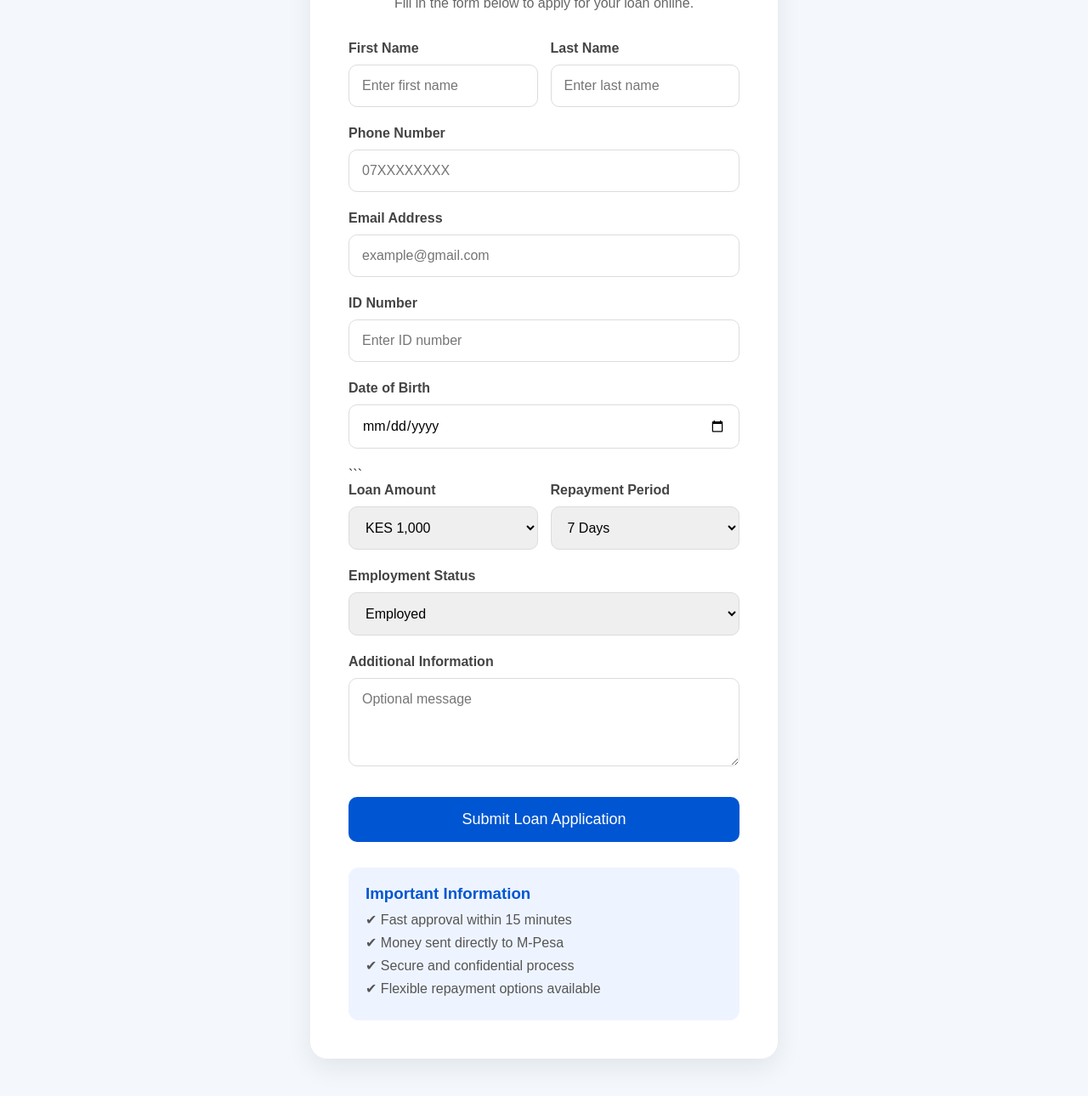
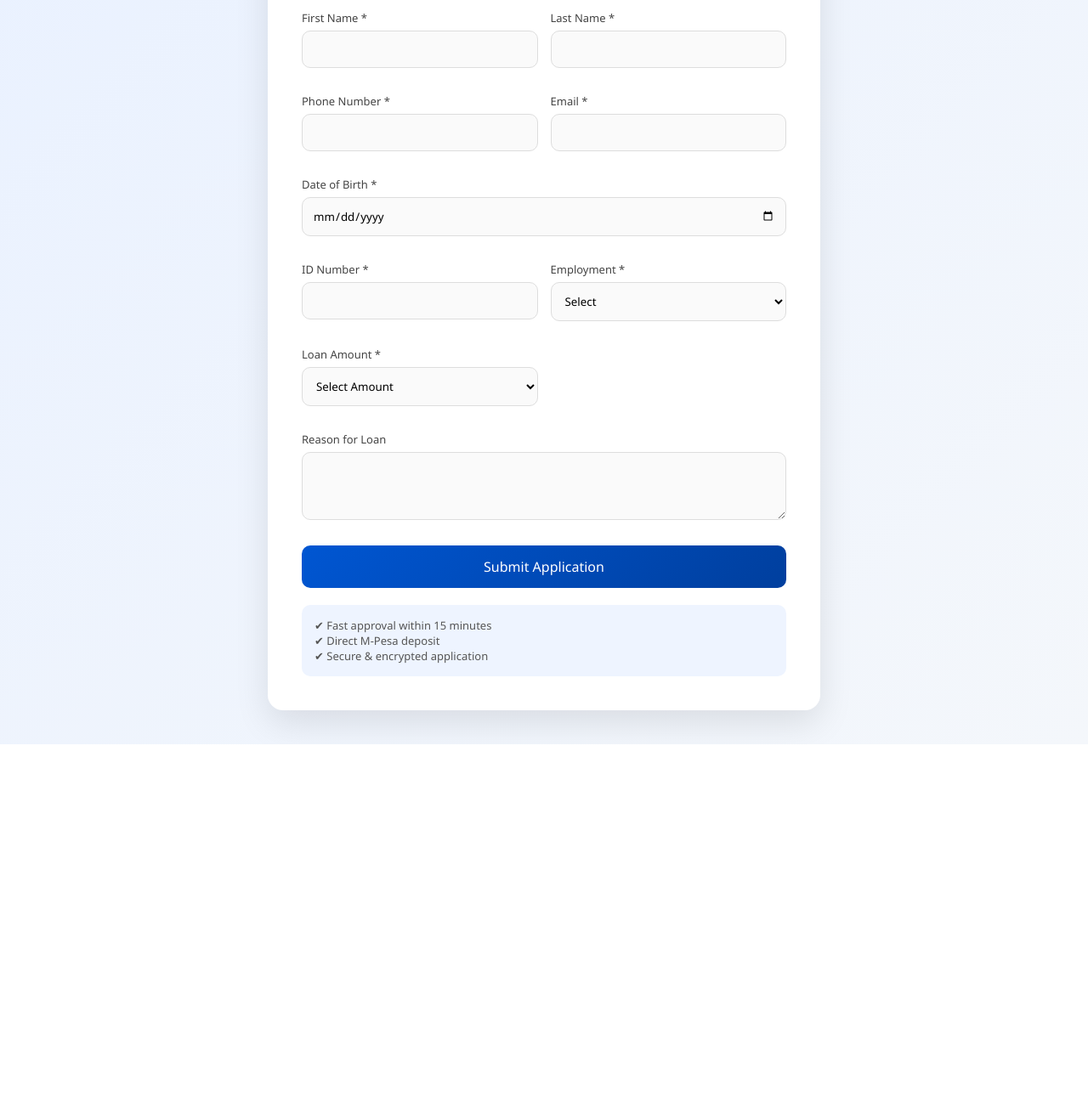
Before and after one commit to Josiahkimutai/joskev-loans, a plain HTML site: page nextpage.html in a window 1280 px wide. Shown: the part 241-1531 px from the top of the page at 85% size. After the commit the page ends 1117 px from the top, so only its background shows below. Drawn offline with Linux system fonts and the light colour scheme.

Commit message:
Added loading page and improved flow

````diff
--- a/nextpage.html
+++ b/nextpage.html
@@ -1,4 +1,3 @@
-
 <!DOCTYPE html>
 <html lang="en">
 <head>
@@ -9,36 +8,32 @@
 <style>
 
 /* RESET */
-
 *{
     margin:0;
     padding:0;
     box-sizing:border-box;
-    font-family:Arial, sans-serif;
+    font-family: 'Segoe UI', sans-serif;
 }
 
 body{
-    background:#f4f7fb;
-    color:#222;
+    background:linear-gradient(135deg,#e9f1ff,#f4f7fb);
+    min-height:100vh;
+    display:flex;
+    flex-direction:column;
 }
 
 /* HEADER */
-
 header{
-    width:100%;
     background:white;
     padding:18px 8%;
     display:flex;
     justify-content:space-between;
     align-items:center;
-    box-shadow:0 2px 12px rgba(0,0,0,0.08);
-    position:sticky;
-    top:0;
-    z-index:1000;
+    box-shadow:0 5px 20px rgba(0,0,0,0.08);
 }
 
 .logo{
-    font-size:30px;
+    font-size:26px;
     font-weight:bold;
     color:#0056d2;
 }
@@ -47,154 +42,115 @@ header{
     text-decoration:none;
     background:#0056d2;
     color:white;
-    padding:12px 22px;
+    padding:10px 18px;
+    border-radius:8px;
+    font-size:14px;
+}
+
+/* CONTAINER */
+.container{
+    flex:1;
+    display:flex;
+    justify-content:center;
+    align-items:center;
+    padding:40px 20px;
+}
+
+/* CARD */
+.card{
+    width:100%;
+    max-width:650px;
+    background:white;
+    padding:40px;
+    border-radius:18px;
+    box-shadow:0 15px 40px rgba(0,0,0,0.1);
+}
+
+/* TITLE */
+.card h1{
+    text-align:center;
+    color:#0056d2;
+    margin-bottom:8px;
+}
+
+.card p{
+    text-align:center;
+    color:#666;
+    margin-bottom:25px;
+}
+
+/* GRID INPUTS */
+.grid{
+    display:grid;
+    grid-template-columns:1fr 1fr;
+    gap:15px;
+}
+
+/* INPUT STYLE */
+.input-box{
+    margin-bottom:15px;
+}
+
+label{
+    font-size:13px;
+    color:#444;
+    display:block;
+    margin-bottom:6px;
+}
+
+input, select, textarea{
+    width:100%;
+    padding:12px;
+    border:1px solid #ddd;
     border-radius:10px;
+    outline:none;
+    transition:0.3s;
+    background:#fafafa;
+}
+
+input:focus, select:focus, textarea:focus{
+    border-color:#0056d2;
+    background:white;
+}
+
+/* FULL WIDTH */
+.full{
+    grid-column:1 / -1;
+}
+
+/* BUTTON */
+button{
+    width:100%;
+    padding:14px;
+    background:linear-gradient(135deg,#0056d2,#003f9e);
+    color:white;
+    border:none;
+    border-radius:10px;
+    font-size:16px;
+    cursor:pointer;
+    margin-top:10px;
     transition:0.3s;
 }
 
-.back-btn:hover{
-    background:#003f9e;
+button:hover{
+    transform:scale(1.02);
 }
 
-/* CONTAINER */
-
-.container{
-    width:100%;
-    min-height:100vh;
-    display:flex;
-    justify-content:center;
-    align-items:center;
-    padding:60px 20px;
-}
-
-/* FORM BOX */
-
-.form-box{
-    width:100%;
-    max-width:550px;
-    background:white;
-    padding:45px;
-    border-radius:20px;
-    box-shadow:0 10px 30px rgba(0,0,0,0.08);
-}
-
-.form-box h1{
-    text-align:center;
-    color:#0056d2;
-    margin-bottom:10px;
-    font-size:38px;
-}
-
-.form-box p{
-    text-align:center;
-    color:#666;
-    margin-bottom:35px;
-}
-
-/* INPUTS */
-
-.input-box{
-    margin-bottom:22px;
-}
-
-.input-box label{
-    display:block;
-    margin-bottom:10px;
-    color:#444;
-    font-weight:bold;
-}
-
-.input-box input,
-.input-box select,
-.input-box textarea{
-    width:100%;
+/* INFO */
+.info{
+    margin-top:20px;
+    background:#eef4ff;
     padding:15px;
-    border:1px solid #dcdcdc;
     border-radius:10px;
-    font-size:16px;
-    transition:0.3s;
-    outline:none;
-}
-
-.input-box input:focus,
-.input-box select:focus,
-.input-box textarea:focus{
-    border-color:#0056d2;
-    box-shadow:0 0 5px rgba(0,86,210,0.3);
-}
-
-/* TWO COLUMNS */
-
-.row{
-    display:flex;
-    gap:15px;
-}
-
-.row .input-box{
-    flex:1;
-}
-
-/* BUTTON */
-
-.submit-btn{
-    width:100%;
-    padding:16px;
-    border:none;
-    background:#0056d2;
-    color:white;
-    font-size:18px;
-    border-radius:10px;
-    cursor:pointer;
-    transition:0.3s;
-    margin-top:10px;
-}
-
-.submit-btn:hover{
-    background:#003f9e;
-    transform:translateY(-2px);
-}
-
-/* INFO BOX */
-
-.info-box{
-    margin-top:30px;
-    background:#eef4ff;
-    padding:20px;
-    border-radius:12px;
-}
-
-.info-box h3{
-    color:#0056d2;
-    margin-bottom:10px;
-}
-
-.info-box p{
-    text-align:left;
-    margin-bottom:8px;
+    font-size:13px;
     color:#555;
 }
 
 /* MOBILE */
-
 @media(max-width:700px){
-
-header{
-    flex-direction:column;
-    gap:15px;
-}
-
-.form-box{
-    padding:30px 20px;
-}
-
-.form-box h1{
-    font-size:30px;
-}
-
-.row{
-    flex-direction:column;
-}
-
+    .grid{
+        grid-template-columns:1fr;
+    }
 }
 
 </style>
@@ -202,138 +158,96 @@ header{
 
 <body>
 
-<!-- HEADER -->
-
 <header>
-
-<div class="logo">
-Joskev Loans
-</div>
-
-<a href="first.html" class="back-btn">
-← Back Home
-</a>
-
+<div class="logo">Joskev Loans</div>
+<a href="index.html" class="back-btn">← Back Home</a>
 </header>
 
-<!-- FORM SECTION -->
+<div class="container">
 
-<section class="container">
-
-<div class="form-box">
+<div class="card">
 
 <h1>Loan Application</h1>
+<p>Complete your details to get instant approval</p>
 
-<p>
-Fill in the form below to apply for your loan online.
-</p>
+<form action="loading.html">
 
-<form>
-
-<div class="row">
+<div class="grid">
 
 <div class="input-box">
-<label>First Name</label>
-<input type="text" placeholder="Enter first name">
+<label>First Name *</label>
+<input type="text" required>
 </div>
 
 <div class="input-box">
-<label>Last Name</label>
-<input type="text" placeholder="Enter last name">
-</div>
-
+<label>Last Name *</label>
+<input type="text" required>
 </div>
 
 <div class="input-box">
-<label>Phone Number</label>
-<input type="tel" placeholder="07XXXXXXXX">
+<label>Phone Number *</label>
+<input type="tel" required>
 </div>
 
 <div class="input-box">
-<label>Email Address</label>
-<input type="email" placeholder="example@gmail.com">
+<label>Email *</label>
+<input type="email" required>
+</div>
+
+<div class="input-box full">
+<label>Date of Birth *</label>
+<input type="date" required>
 </div>
 
 <div class="input-box">
-<label>ID Number</label>
-<input type="number" placeholder="Enter ID number">
+<label>ID Number *</label>
+<input type="number" required>
 </div>
 
 <div class="input-box">
-<label>Date of Birth</label>
-<input type="date">
+<label>Employment *</label>
+<select required>
+<option value="">Select</option>
+<option>Employed</option>
+<option>Self Employed</option>
+<option>Business Owner</option>
+<option>Student</option>
+</select>
 </div>
-```
-
-<div class="row">
 
 <div class="input-box">
-<label>Loan Amount</label>
-<select>
+<label>Loan Amount *</label>
+<select required>
+<option value="">Select Amount</option>
 <option>KES 1,000</option>
 <option>KES 5,000</option>
 <option>KES 10,000</option>
 <option>KES 20,000</option>
 <option>KES 50,000</option>
 <option>KES 100,000</option>
-<option>KES 200,000</option>
 </select>
 </div>
 
-<div class="input-box">
-<label>Repayment Period</label>
-<select>
-<option>7 Days</option>
-<option>14Days</option>
-<option>30 Days</option>
-<option>60 Days</option>
-</select>
+<div class="input-box full">
+<label>Reason for Loan</label>
+<textarea rows="3"></textarea>
 </div>
 
 </div>
 
-<div class="input-box">
-<label>Employment Status</label>
-<select>
-<option>Employed</option>
-<option>Self Employed</option>
-<option>Business Owner</option>
-<option>Student</option>
-<option>Other</option>
-</select>
-</div>
-
-<div class="input-box">
-<label>Additional Information</label>
-<textarea rows="4" placeholder="Optional message"></textarea>
-</div>
-
-<button type="submit" class="submit-btn">
-Submit Loan Application
-</button>
+<button type="submit">Submit Application</button>
 
 </form>
 
-<!-- INFO -->
-
-<div class="info-box">
-
-<h3>Important Information</h3>
-
-<p>✔ Fast approval within 15 minutes</p>
-
-<p>✔ Money sent directly to M-Pesa</p>
-
-<p>✔ Secure and confidential process</p>
-
-<p>✔ Flexible repayment options available</p>
+<div class="info">
+✔ Fast approval within 15 minutes<br>
+✔ Direct M-Pesa deposit<br>
+✔ Secure & encrypted application
+</div>
 
 </div>
 
 </div>
 
-</section>
-
 </body>
 </html>
-```
````
Also changed, not shown: index.html (+1 -1 lines), loading.html (added, +158 -0 lines), third.html (+1 -1 lines).
